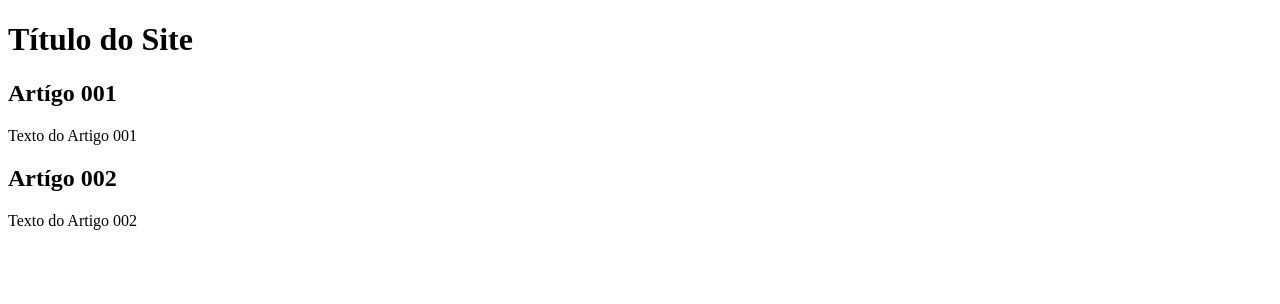
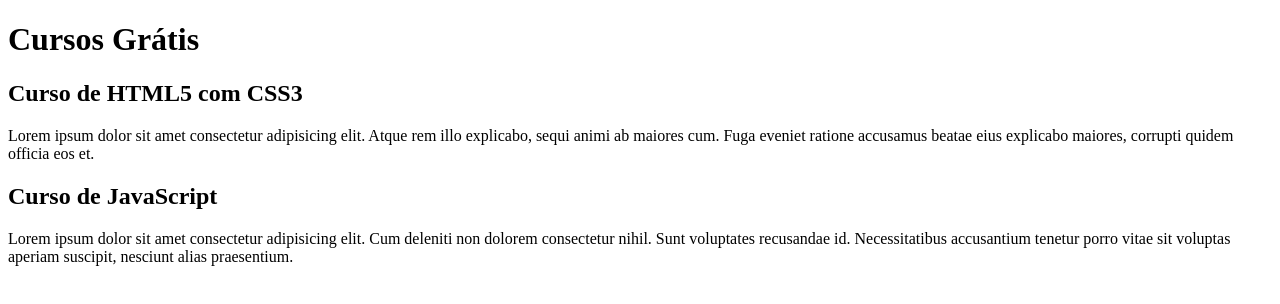
Before and after one commit to Paul0Silva/projeto-site, a plain HTML site: page index.html in a window 1280 px wide. Drawn offline with Linux system fonts and the light colour scheme.

Commit message:
comecei a escrever o conteúdo

```diff
--- a/index.html
+++ b/index.html
@@ -8,15 +8,15 @@
 <body>
     <main>
         <header>
-            <h1>Título do Site</h1>
+            <h1>Cursos Grátis</h1>
         </header>
         <article>
-            <h2>Artígo 001</h2>
-            <p>Texto do Artigo 001</p>
+            <h2>Curso de HTML5 com CSS3</h2>
+            <p>Lorem ipsum dolor sit amet consectetur adipisicing elit. Atque rem illo explicabo, sequi animi ab maiores cum. Fuga eveniet ratione accusamus beatae eius explicabo maiores, corrupti quidem officia eos et.</p>
         </article>
         <article>
-            <h2>Artígo 002</h2>
-            <p>Texto do Artigo 002</p>
+            <h2>Curso de JavaScript</h2>
+            <p>Lorem ipsum dolor sit amet consectetur adipisicing elit. Cum deleniti non dolorem consectetur nihil. Sunt voluptates recusandae id. Necessitatibus accusantium tenetur porro vitae sit voluptas aperiam suscipit, nesciunt alias praesentium.</p>
         </article>
     </main>
 </body>
```
